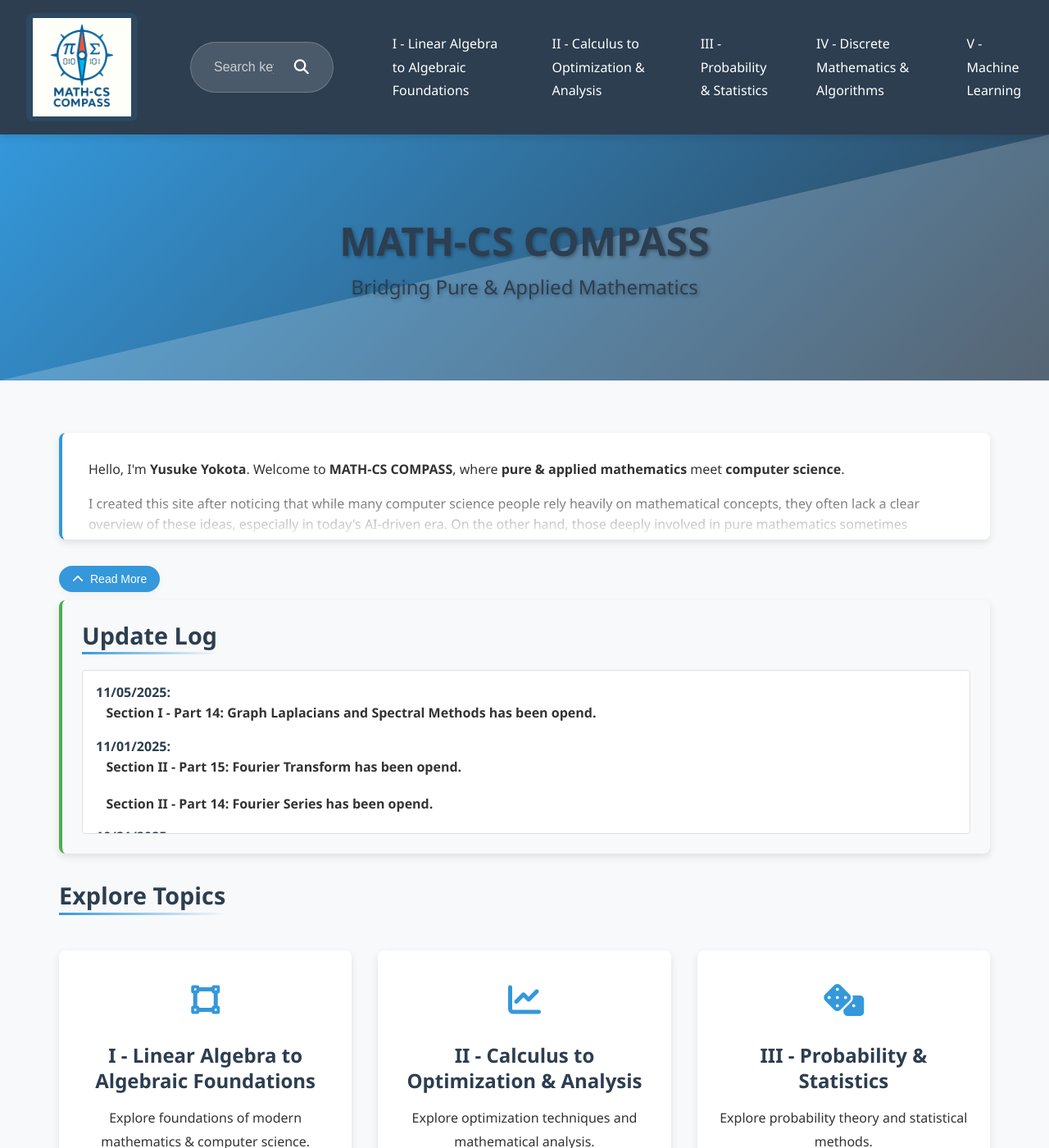
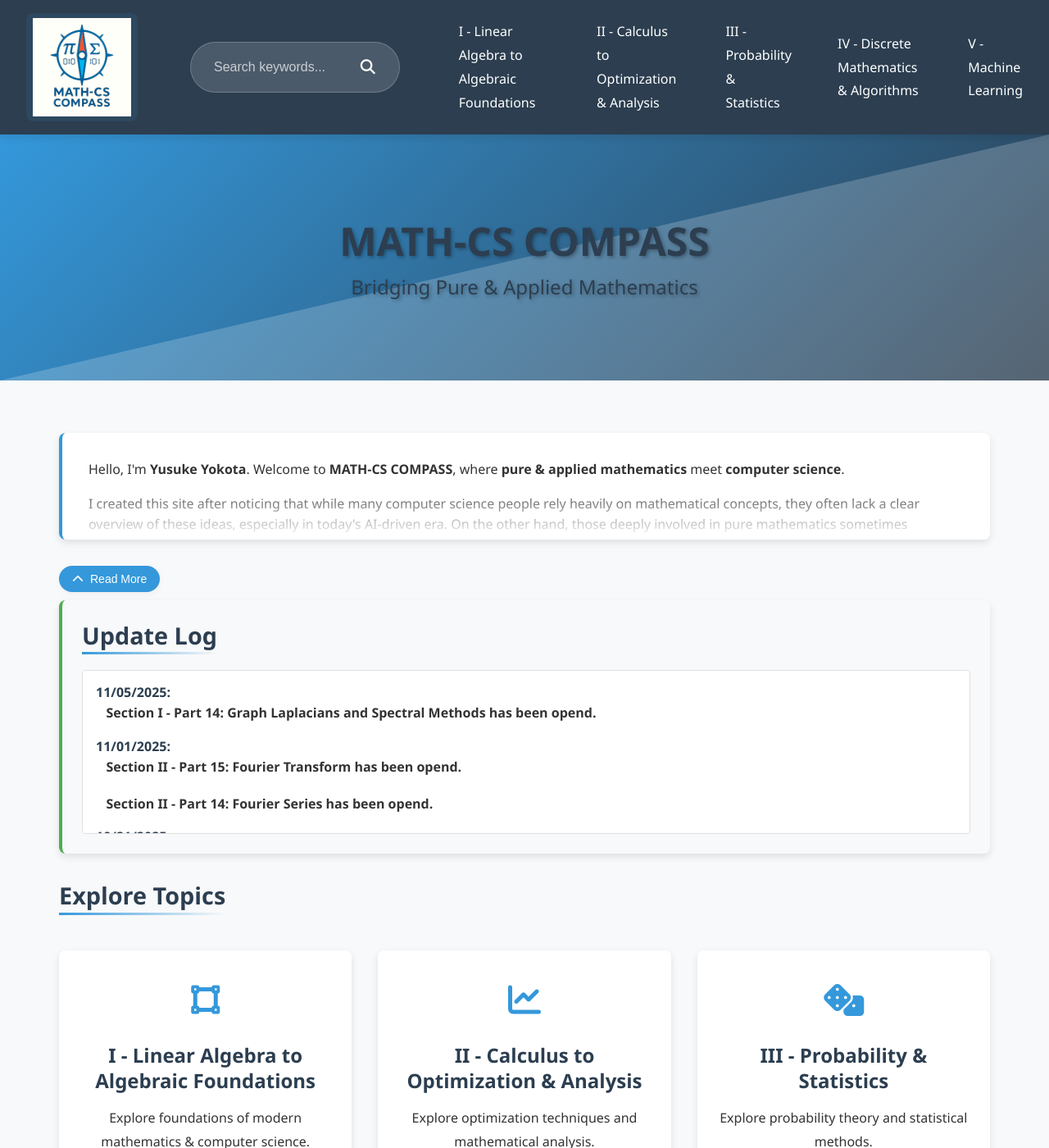
Before and after one commit to Yusukey01/yusukey01.github.io, a Jekyll site: the page built from index.html, in a window 1280 px wide and 1400 px high. Shown: the whole window at 82% size. Built offline with Jekyll 4.4.1, drawn with Linux system fonts in a browser that asks for light colours.

Commit message:
demo code has been updated

```diff
--- a/css/styles.css
+++ b/css/styles.css
@@ -592,7 +592,7 @@
     border-radius: var(--border-radius-pill);
     padding: var(--spacing-xs) var(--spacing-sm);
     margin: 0 var(--spacing-sm);
-    width: 300px;
+    width: 500px;
     border: 1px solid rgba(255, 255, 255, 0.2);
   }
 
@@ -1629,7 +1629,7 @@
     }
 
     .search-container {
-      width: 40%;
+      width: 50%;
     }
 
     #search-input, #search-button {
```
